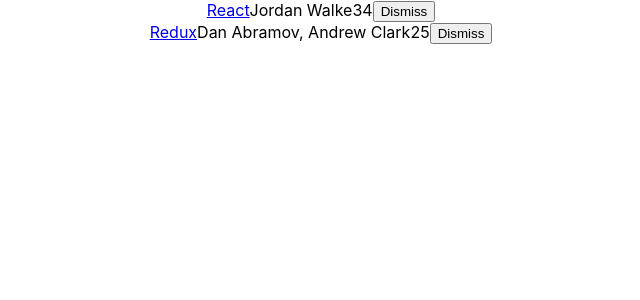
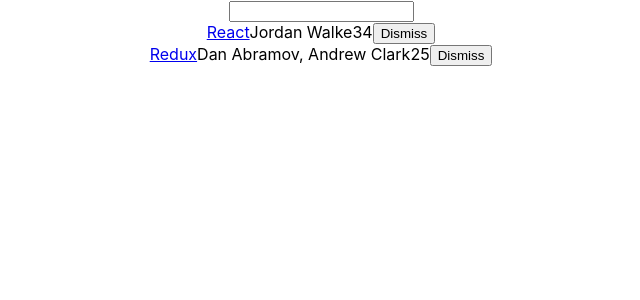
Before and after one commit to alwinruby/hackernews, a React (Create React App) app: page / in a window 1280 px wide. Shown: the top 300 px of the page, without its empty margins (319-959 px from the left). Built offline with nearby package versions, Linux system fonts and the light colour scheme.

Commit message:
added form

```diff
--- a/src/App.js
+++ b/src/App.js
@@ -41,6 +41,9 @@
   render() {
     return (
       <div className="App">
+        <form>
+          <input type="text" />
+        </form>
         {this.state.list.map(item => {
           const onHandleDismiss = () =>
             this.onDismiss(item.objectID);
```
